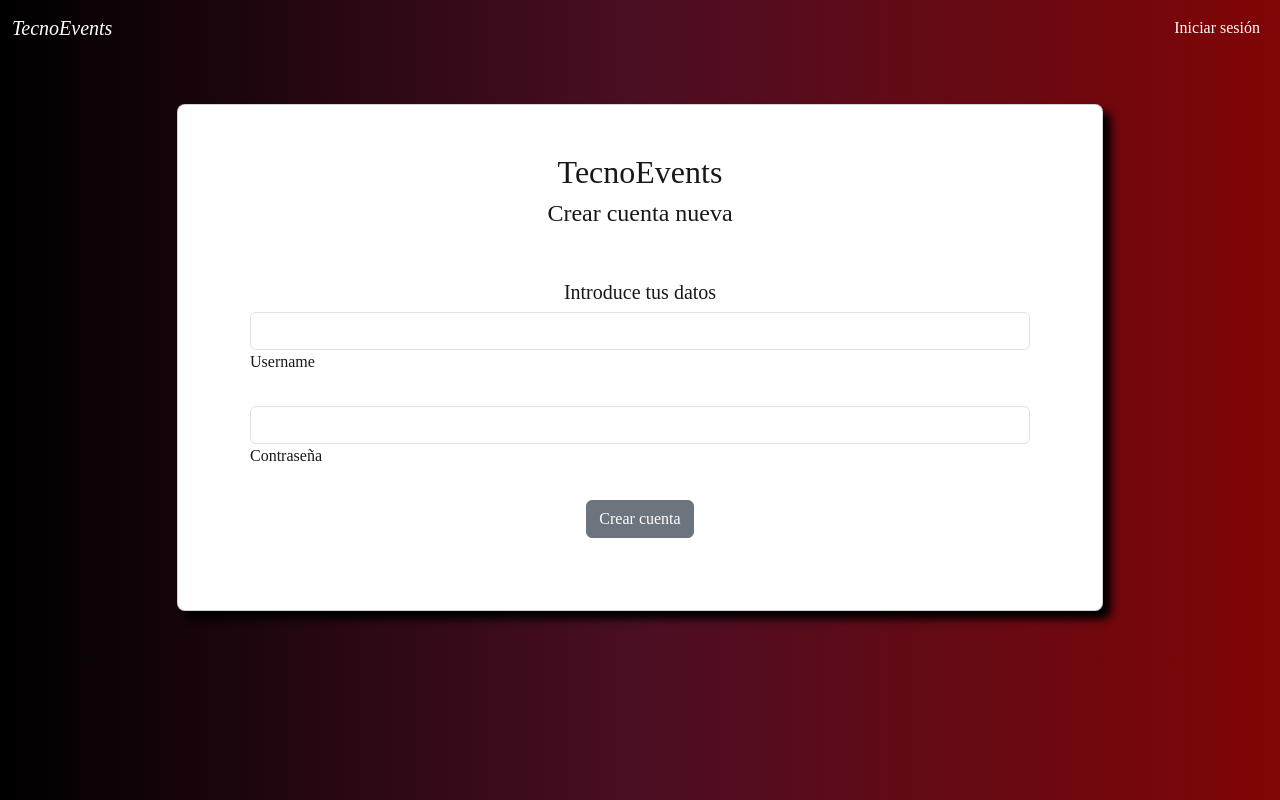
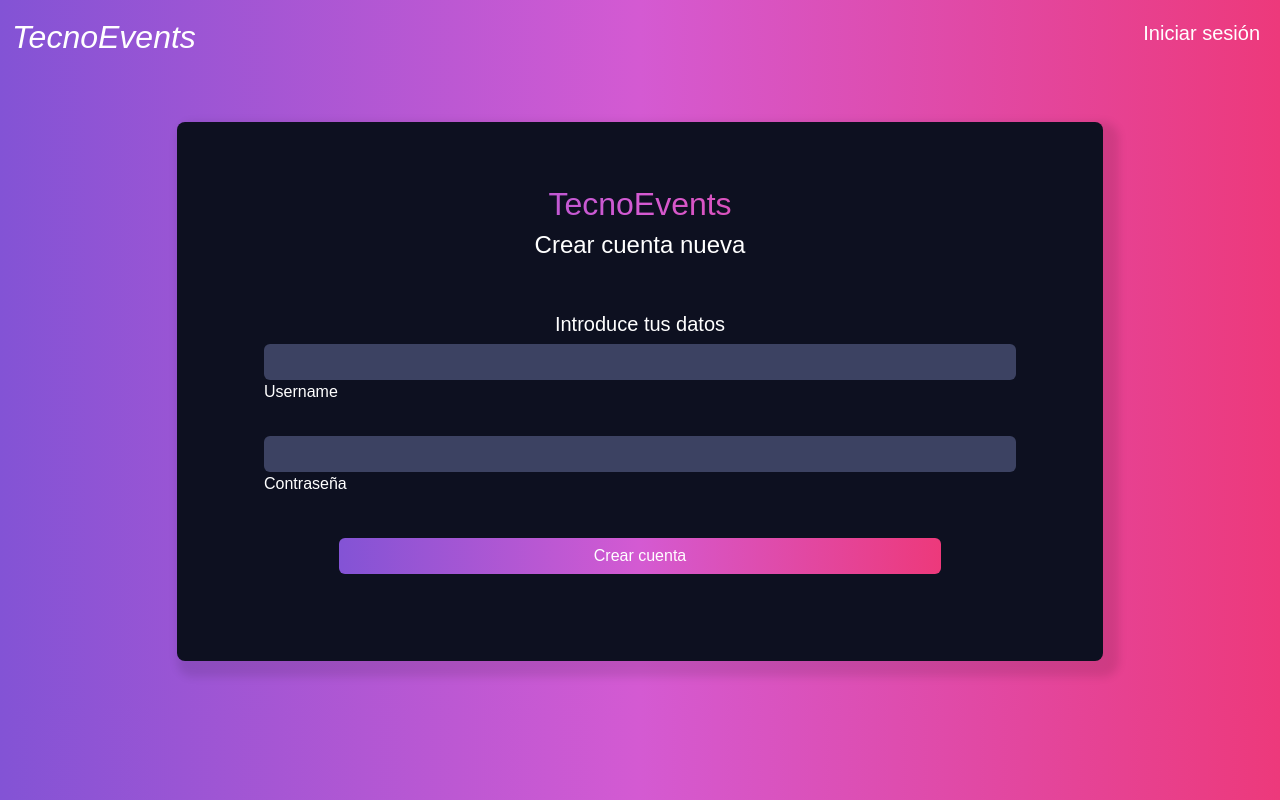
Before and after one commit to MarioHarisis/DAW2YEAR, a PHP site: page /templates/crear_cuenta.php in a window 1280 px wide. Run offline with PHP 8.4, Linux system fonts and the light colour scheme.

Commit message:
Add files via upload

```diff
--- a/DWE Servidor/Evaluable3Servidor/css/crear_cuenta.css
+++ b/DWE Servidor/Evaluable3Servidor/css/crear_cuenta.css
@@ -1,25 +1,44 @@
 body {
-    font-family: "Comfortaa", serif;
+    background: linear-gradient(to right, #8353d5,#d45ad2, #ed397b);
+    font-family: "Comfortaa", sans-serif;
     font-optical-sizing: auto;
-    font-weight: 500;
+    font-weight: 300;
     font-style: normal;
-    background: linear-gradient(to right, #000000,#4b0e23, #800505);
-}
-
-.btn-outline-secondary:hover,
-.btn-outline-light:hover,
-.btn-secondary:hover{
-    background: linear-gradient(to right, #000000,#4b0e23, #800505);
+    color: white;
 }
 
 a {
     color: white !important;
-    text-align: center;
+    text-decoration: none;
 }
 
+.card{
+    background: rgb(13, 16, 32);
+    min-height: 100%;
+    min-width: 350px;
+    box-shadow: 8px 8px 8px 8px rgba(0, 0, 0, 0.1);
+    border: black;
+    padding: 15px;
+    color: white;
+}
 
-.card {
-    background-color: white;
-    box-shadow: 8px 8px 8px black;
-    color: #18181B;
-}
+  .btn-secondary {
+    background: linear-gradient(to right, #8353d5,#d45ad2, #ed397b);
+    width: 80%;
+    margin-top: 10px;
+    border: none;
+    }
+
+    h2 {
+        background: linear-gradient(to right, #8353d5, #d45ad2, #ed397b);
+        -webkit-background-clip: text;
+        -webkit-text-fill-color: transparent;
+      }
+
+    input, textarea {
+        background-color: #3c4262 !important;
+        color: white !important;
+        border: none !important;
+        outline: none !important;
+        box-shadow: none !important;
+      }
--- a/DWE Servidor/Evaluable3Servidor/templates/crear_cuenta.php
+++ b/DWE Servidor/Evaluable3Servidor/templates/crear_cuenta.php
@@ -27,7 +27,7 @@ session_start();
   <nav class="navbar navbar-expand-lg">
     <div class="container-fluid">
       <a class="navbar-brand" href="home.php">
-        <i>TecnoEvents</i>
+        <i class="bi fs-2">TecnoEvents</i>
       </a>
       <button
         class="navbar-toggler"
@@ -42,7 +42,9 @@ session_start();
       <div class="collapse navbar-collapse" id="navbarNavDropdown">
         <ul class="navbar-nav ms-auto">
           <li class="nav-item">
-            <a class="nav-link active" aria-current="page" href="login.php">Iniciar sesión</a>
+            <a class="nav-link active" aria-current="page" href="login.php">
+              <h5>Iniciar sesión</h5>
+            </a>
           </li>
         </ul>
       </div>
```
